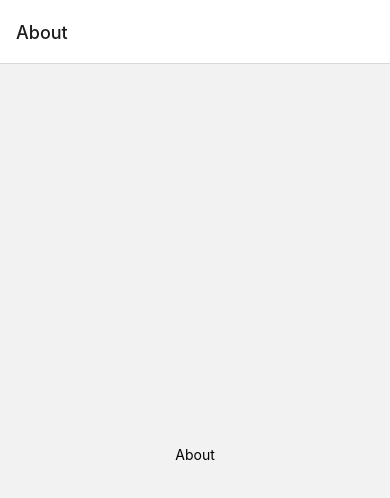
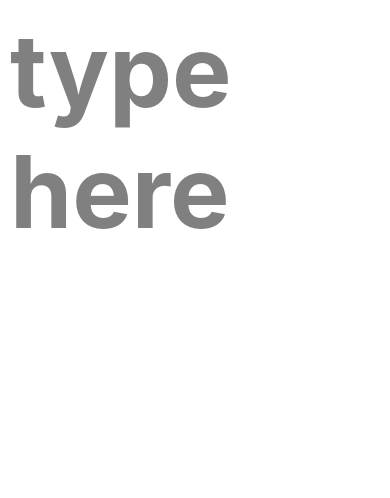
Before and after one commit to danzajac/Orbiting-App, a React Native app: screen / in a window 390 px wide. Shown: the top 498 px of the page. Built offline with nearby package versions, Linux system fonts and the light colour scheme.

Commit message:
reverted to editor

```diff
--- a/App.js
+++ b/App.js
@@ -18,7 +18,7 @@ const Stack = createNativeStackNavigator();
 function App() {
   return (
     <NavigationContainer>
-      <Stack.Navigator  initialRouteName="About" >
+      <Stack.Navigator  initialRouteName="Editor" >
         <Stack.Screen name="Editor" component={EditorScreen} options={{ headerShown: false, title:'Orbiting' }}/>
         <Stack.Screen name="History" component={HistoryScreen} />
         <Stack.Screen name="Settings" component={SettingsScreen} />
```
